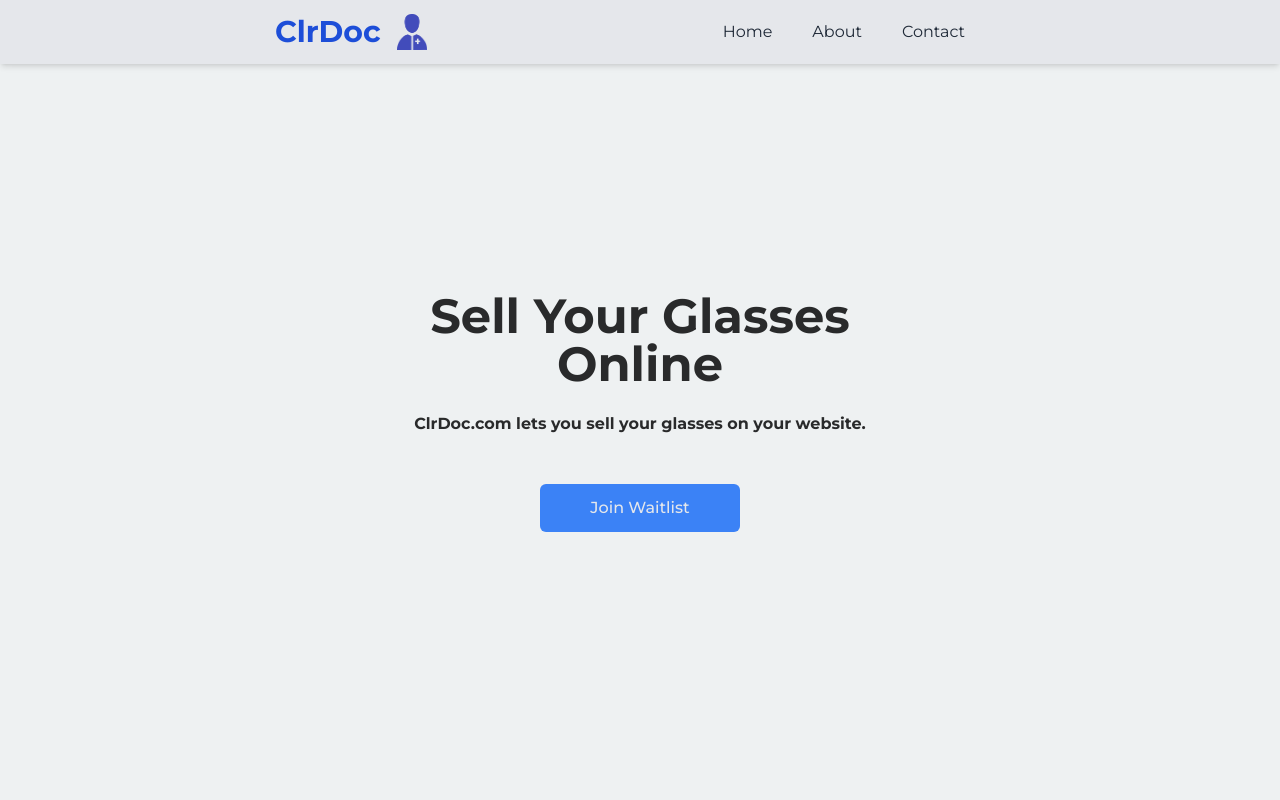
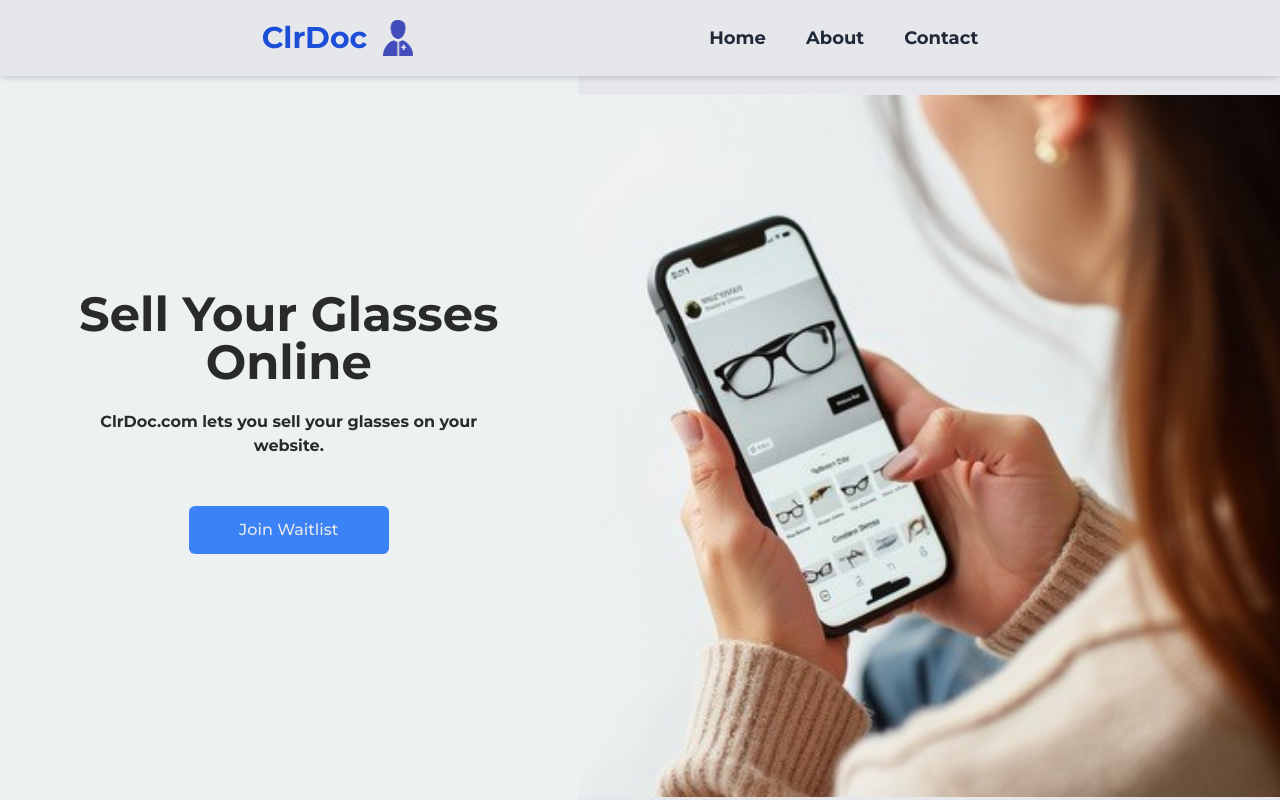
Before and after one commit to HunterKnott/clrdoc, a Next.js app: page / in a window 1280 px wide. Shown: the top 800 px of the page. Built offline with nearby package versions, Linux system fonts and the light colour scheme; no server answers.

Commit message:
Added front image

```diff
--- a/app/NavBar.jsx
+++ b/app/NavBar.jsx
@@ -39,7 +39,7 @@ export default function Navbar({ options }) {
     }, [])
 
     return (
-        <header className="flex flex-row md:gap-64 justify-center items-center h-16 w-full px-4 py-6 z-30 bg-gray-200 fixed shadow-md">
+        <header className="flex flex-row md:gap-64 justify-center items-center h-[76px] w-full px-4 py-6 z-30 bg-gray-200 fixed shadow-md">
             {!menuOpen ?
                 <div>
                     <Link href={'../'} className='flex flex-row gap-4'>
--- a/app/PageLink.jsx
+++ b/app/PageLink.jsx
@@ -3,7 +3,7 @@ import Link from 'next/link';
 export default function PageLink({ path, text }) {
     return (
         <Link href={path}>
-            <button className="text-gray-800 transition-colors duration-180 hover:text-indigo-700">{text}</button>
+            <button className="text-gray-800 font-bold text-lg transition-colors duration-180 hover:text-indigo-700">{text}</button>
         </Link>
     )
 }
--- a/app/contact/page.jsx
+++ b/app/contact/page.jsx
@@ -58,7 +58,7 @@ export default function Page() {
     return (
         <main className="flex min-h-screen flex-col gap-6 items-center bg-gray-100">
             <Navbar options={["App", "About", "Contact"]}/>
-            <div className="flex flex-col items-center bg-white p-8 rounded shadow-md w-full max-w-lg md:mt-[96px]">
+            <div className="flex flex-col items-center bg-white px-8 py-16 rounded shadow-md w-full max-w-lg md:mt-[96px]">
                 <h1 className="text-2xl font-bold mb-4">Join our Waitlist</h1>
                 <form ref={form} className="w-full flex flex-col gap-4" onSubmit={handleSubmitClick}>
                     {/* <label className="flex flex-col">
--- a/app/page.jsx
+++ b/app/page.jsx
@@ -5,9 +5,10 @@ import { FaMagnifyingGlass, FaRegEye, FaGlasses, FaRegThumbsUp, FaRegHeart } fro
 
 export default function Home() {
     return (
-        <main style={{ background: '#EEF1F2' }} className="flex min-h-screen flex-col gap-6 items-center">
+        <main className="bg-gray-200 flex min-h-screen flex-col gap-6 items-center">
             <NavBar options={["App", "About", "Contact"]}/>
-            <div style={{ background: '#EEF1F2' }} className="lg:px-96 mt-[24px] w-full h-screen mx-auto text-center flex flex-col gap-6 justify-center items-center">
+            <div className="bg-gray-200 flex flex-row md:mt-[38px] h-auto">
+                <div style={{ background: '#EEF1F2' }} className='border-b-8 mb-2 border-gray-200 md:w-1/2 w-full min-h-screen mx-auto px-16 text-center flex flex-col gap-6 justify-center items-center'>
                     <h1 className="font-bold md:text-5xl sm:text-3xl text-2xl">Sell Your Glasses Online</h1>
                     <p className="font-bold">ClrDoc.com lets you sell your glasses on your website.</p>
                     <div className="flex flex-row gap-8 justify-center items-center">
@@ -19,7 +20,13 @@ export default function Home() {
                         </Link>
                     </div>
                 </div>
-            <div className='text-center pb-8'>
+                <div className='w-half md:w-auto hidden md:flex flex-col justify-end'>
+                    <div className="flex-grow flex items-end">
+                        <img src="Images/FrontImage.jpeg" alt="ClrDoc Sample" className="w-full h-auto md:h-screen object-cover md:object-contain" />
+                    </div>
+                </div>
+            </div>
+            <div className='text-center pb-8 bg-gray-200'>
                 <h2 className='font-bold mb-8 mt-4 px-4 text-4xl md:text-5xl'>ClrDoc Solutions</h2>
                 <div className='flex flex-col md:flex-row gap-20 px-4 md:px-0'>
                     {/* Item 1 */}
```
Also changed, not shown: public/Images/FrontImage.jpeg (added). Lines whose indentation alone changed are shown as unchanged.
